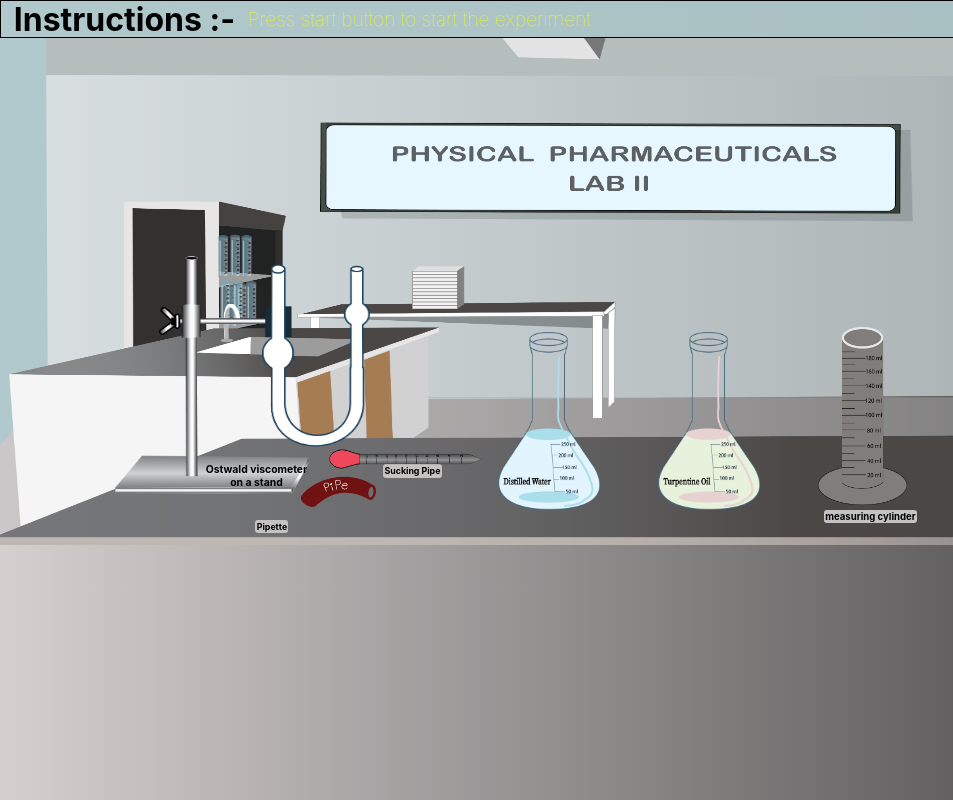
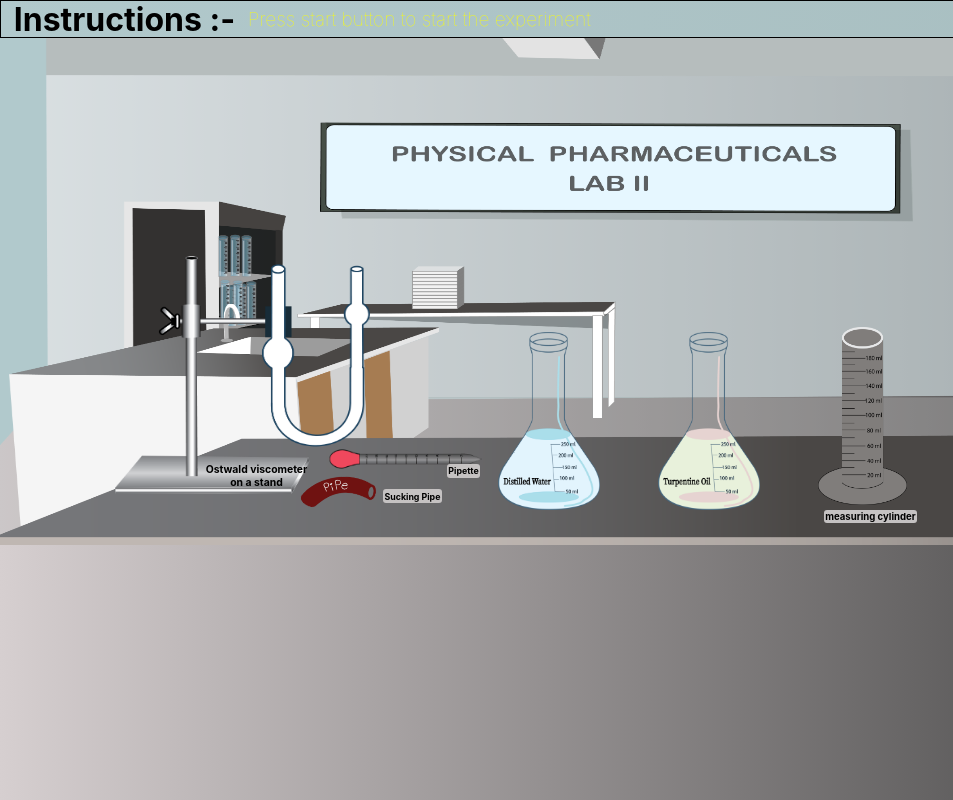
Before and after one commit to virtual-labs/exp-ostwalds-viscometer-iitk, a plain HTML site: page experiment/simulation/index.html in a window 1280 px wide. Shown: the full height of the page, 0-953 px from the left. Drawn offline with Linux system fonts and the light colour scheme.

Commit message:
Update style.css

```diff
--- a/experiment/simulation/css/style.css
+++ b/experiment/simulation/css/style.css
@@ -1,5 +1,5 @@
 /* Mobile devices (landscape only) */
-@media only screen and (max-width: 480px) and (orientation: landscape) {
+@media only screen and (max-width: 400px) and (orientation: landscape) {
     /* styles here */
 
 
@@ -661,8 +661,8 @@ body{
 }
 #pipette-text {
   position: absolute;
-  top: 95%;
-  left: 20%;
+  top: 84%;
+  left: 35%;
   opacity: 100%;
   font-size: 55%;
   text-align: center;
@@ -696,7 +696,7 @@ body{
 }
 #Sucking-Pipe {
   position: absolute;
-  top: 84%;
+  top: 89%;
   left: 30%;
   opacity: 100%;
   font-size: 55%;
```
